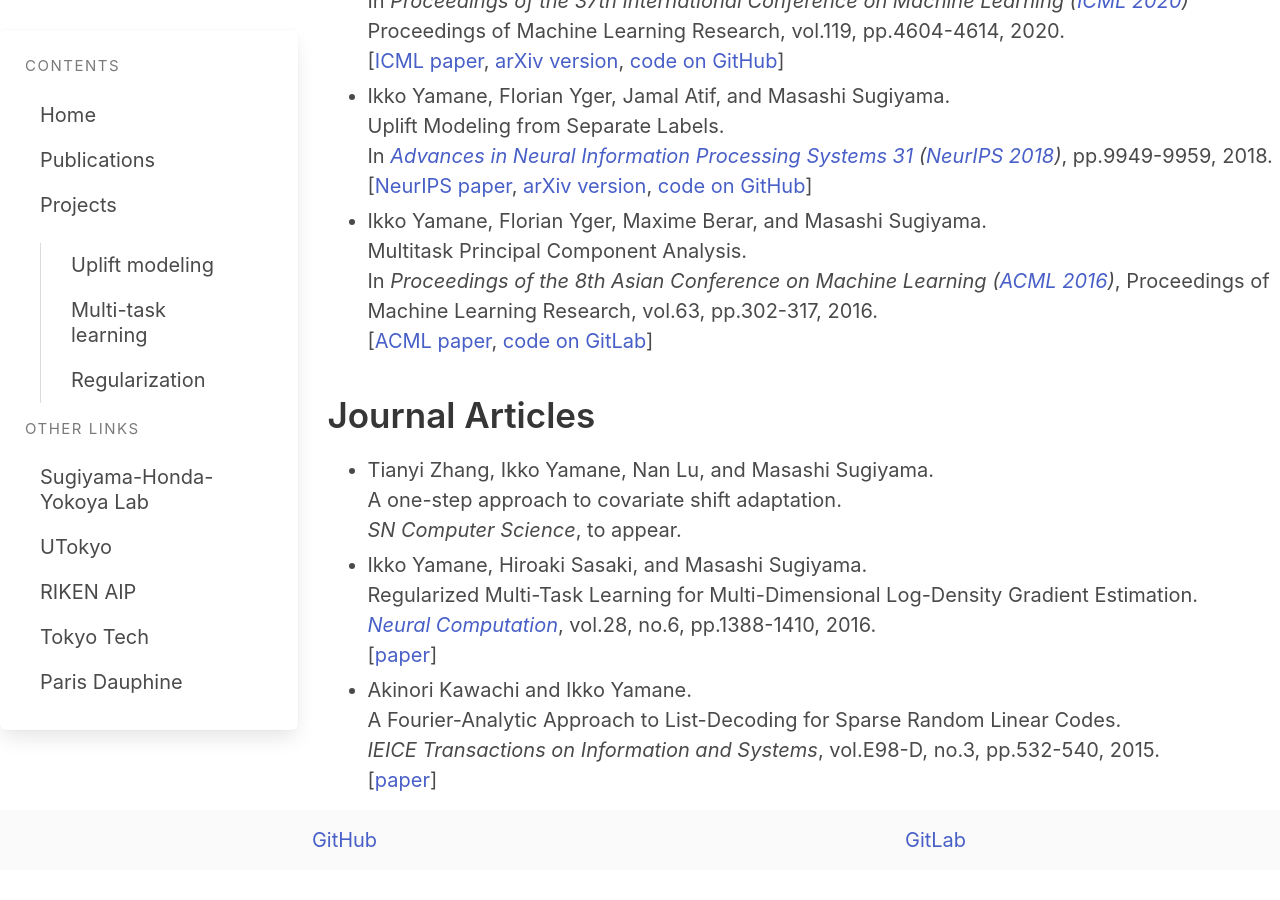
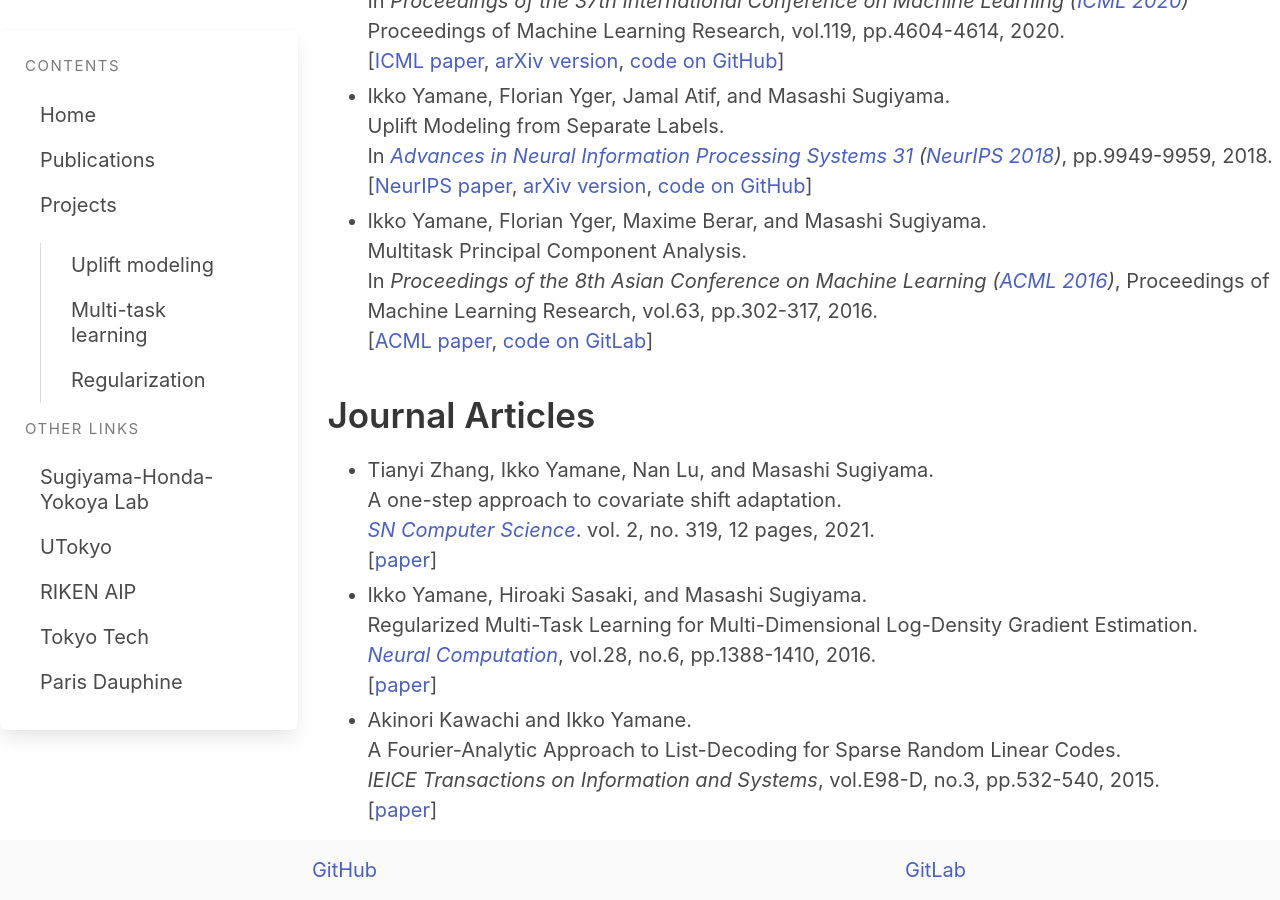
Before and after one commit to i-yamane/i-yamane.github.io, a Jekyll site: the page built from publications.md, in a window 1280 px wide and 900 px high, scrolled down 730 px. Built offline with Jekyll 4.4.1, drawn with Linux system fonts in a browser that asks for light colours; nearby versions of some CDN libraries; before the commit the page ends 1600 px from its top, so only the background shows below that.

Commit message:
Add links

```diff
--- a/publications.md
+++ b/publications.md
@@ -51,16 +51,17 @@ Proceedings of Machine Learning Research, vol.63, pp.302-317, 2016.<br />
 ## Journal Articles
 - Tianyi Zhang, Ikko Yamane, Nan Lu, and Masashi Sugiyama.<br />
 A one-step approach to covariate shift adaptation.<br />
-_SN Computer Science_, to appear.
+[_SN Computer Science_](https://www.springer.com/journal/42979). vol. 2, no. 319, 12 pages, 2021.<br />
+[[paper](https://link.springer.com/article/10.1007/s42979-021-00678-6#additional-information)]
 
 - Ikko Yamane, Hiroaki Sasaki, and Masashi Sugiyama.<br />
 Regularized Multi-Task Learning for Multi-Dimensional Log-Density Gradient Estimation.<br />
 <a href="https://www.mitpressjournals.org/loi/neco"><i>Neural Computation</i></a>, vol.28, no.6, pp.1388-1410, 2016.<br />
-[<a href="http://www.ms.k.u-tokyo.ac.jp/2016/MT-LSLDG.pdf">paper</a>]
+[[paper](http://www.ms.k.u-tokyo.ac.jp/2016/MT-LSLDG.pdf)]
 
 - Akinori Kawachi and Ikko Yamane.<br />
 A Fourier-Analytic Approach to List-Decoding for Sparse Random Linear Codes.<br />
 <i>IEICE Transactions on Information and Systems</i>, vol.E98-D, no.3, pp.532-540, 2015.<br />
-[<a href="https://www.jstage.jst.go.jp/article/transinf/E98.D/3/E98.D_2014FCP0016/_article">paper</a>]
+[[paper](https://www.jstage.jst.go.jp/article/transinf/E98.D/3/E98.D_2014FCP0016/_article)]
 
 </div>
```
